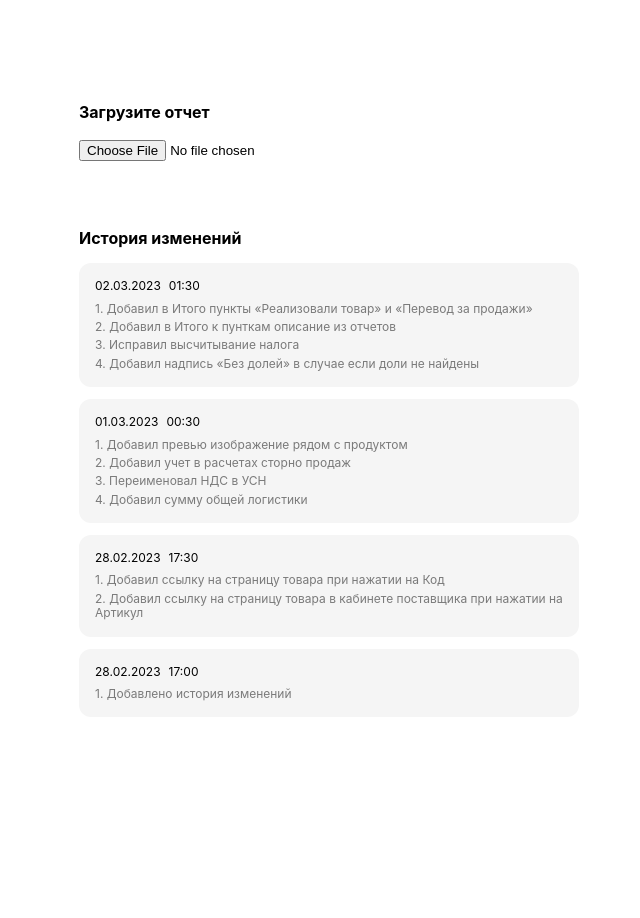
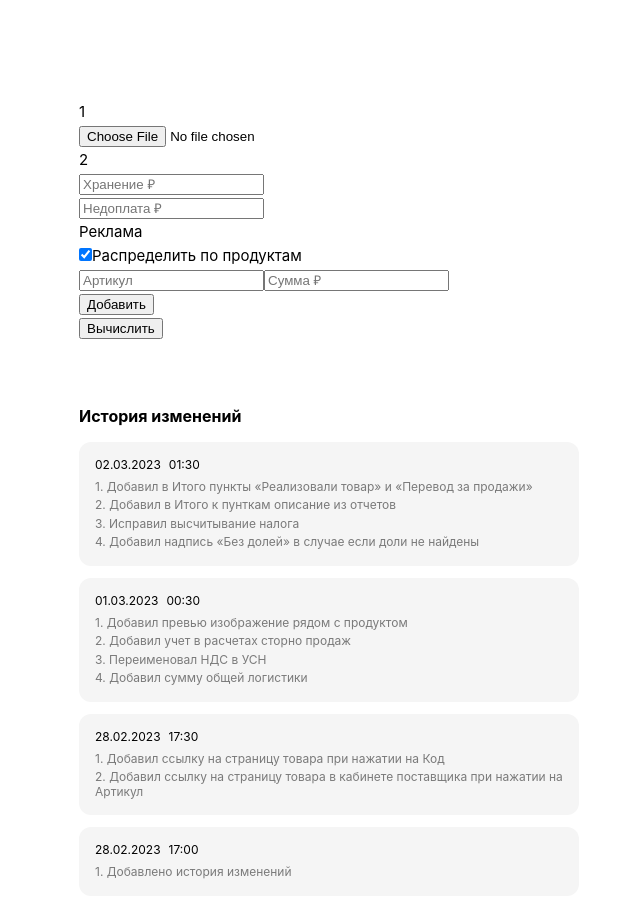
Before and after one commit to Dindro/marketplace-report, a Vue app: page / in a window 1280 px wide. Shown: the top 918 px of the page, without its empty margins (81-721 px from the left). Before the commit the page ends 817 px from the top, so only its background shows below. Built offline with nearby package versions, Linux system fonts and the light colour scheme.

Commit message:
add form

```diff
--- /dev/null
+++ b/src/components/Report/Form.vue
@@ -0,0 +1,80 @@
+<template>
+    <div class="form">
+        <div class="form__step">
+            <div class="form__counter">1</div>
+            <div class="form__controls">
+                <input type="file" @change="onChangeFile" />
+            </div>
+        </div>
+        <div class="form__step">
+            <div class="form__counter">2</div>
+            <div class="form__controls">
+                <div class="form__storage">
+                    <input v-model="storage" type="text" placeholder="Хранение ₽" />
+                </div>
+                <div class="form__underpayment">
+                    <input v-model="underpayment" type="text" placeholder="Недоплата ₽" />
+                </div>
+                <div class="form__ads">
+                    <FormAds @update="onUpdateFormAds" />
+                </div>
+            </div>
+        </div>
+        <div class="form__footer">
+            <button type="button" @click="calculate">Вычислить</button>
+        </div>
+    </div>
+</template>
+
+<script setup lang="ts">
+    import { ref, watch, type Ref } from 'vue';
+
+    import FormAds, { type IAdsStructure } from '@/components/Report/FormAds.vue';
+    import type { Maybe } from '@/types/common';
+
+    export interface IFormStructure {
+        file: ArrayBuffer;
+        storage: number;
+        underpayment: number;
+        ads: IAdsStructure;
+    }
+
+    const emit = defineEmits<{
+        (e: 'calculate', value: IFormStructure ): void
+    }>();
+
+    const file: Ref<Maybe<ArrayBuffer>> = ref(null);
+    const storage: Ref<string> = ref('');
+    const underpayment: Ref<string> = ref('');
+    let ads: Maybe<IAdsStructure> = null;
+
+    watch(file, calculate);
+
+    function onChangeFile(event: Event): void {
+        const target = event.target as HTMLInputElement;
+
+        if (!target.files?.length) return;
+        const targetFile = target.files[0];
+        const fileReader = new FileReader();
+        fileReader.onload = (event: ProgressEvent<FileReader>) => {
+            const data = event.target?.result;
+            if (data) file.value = data as ArrayBuffer;
+        };
+        fileReader.readAsBinaryString(targetFile);
+    }
+
+    function onUpdateFormAds(value: IAdsStructure): void {
+        ads = value;
+    }
+
+    function calculate(): void {
+        if (!file.value) return;
+
+        emit('calculate', {
+            file: file.value,
+            storage: 0,
+            underpayment: 0,
+            ads: ads as IAdsStructure,
+        });
+    }
+</script>
--- /dev/null
+++ b/src/components/Report/FormAds.vue
@@ -0,0 +1,90 @@
+<template>
+    <div class="ads">
+        <div class="ads__header">
+            <p class="ads__title">Реклама</p>
+            <div class="ads__way">
+                <input v-model="productWay" type="checkbox">
+                <span>Распределить по продуктам</span>
+            </div>
+        </div>
+
+        <div class="ads__body">
+            <div v-if="productWay" class="ads__product ads-product">
+                <div
+                    v-for="(ad, index) in ads"
+                    :key="index"
+                    class="ads-product__row"
+                >
+                    <input v-model="ad.article" type="text" placeholder="Артикул">
+                    <input v-model="ad.price" type="text" placeholder="Сумма ₽">
+                    <button v-if="ads.length > 1" type="button" @click="removeAd(index)">Удалить</button>
+                </div>
+                <button type="button" @click="addAd">Добавить</button>
+            </div>
+
+            <div v-else class="ads__total">
+                <input v-model="price" type="text" placeholder="Сумма ₽">
+            </div>
+        </div>
+    </div>
+</template>
+
+<script setup lang="ts">
+    import { ref, watch, type Ref } from 'vue';
+
+    export interface IAdStructure {
+        article: number;
+        price: number;
+    }
+
+    export interface IAdsStructure {
+        productWay: boolean;
+        ads: number | IAdStructure[];
+    }
+
+    interface IAd {
+        article: string;
+        price: string;
+    }
+
+    const emit = defineEmits<{
+        (e: 'update', value: IAdsStructure ): void
+    }>();
+
+
+    const productWay = ref(true);
+    const ads: Ref<IAd[]> = ref([]);
+    const price: Ref<string> = ref('');
+
+    watch(productWay, update);
+    watch(price, update);
+    watch(ads, update, { deep: true });
+
+    function addAd(): void {
+        ads.value.push({ article: '', price: '' });
+    }
+
+    function removeAd(index: number): void {
+        ads.value = ads.value.filter((ad, adIndex) => adIndex !== index);
+    }
+
+    function update(): void {
+        let adsResponse;
+
+        if (productWay.value) {
+            adsResponse = ads.value
+                .filter(ad => ad.article && ad.price)
+                .map(ad => ({ article: +ad.article, price: +ad.price }));
+        } else {
+            adsResponse = +price.value;
+        }
+
+        emit('update', {
+            productWay: productWay.value,
+            ads: adsResponse,
+        });
+    }
+
+    addAd();
+    update();
+</script>
--- a/src/views/ReportView.vue
+++ b/src/views/ReportView.vue
@@ -1,8 +1,7 @@
 <template>
     <div class="container product-info">
 
-        <p class="product-info__title">Загрузите отчет</p>
-        <input type="file" @change="onChangeFile">
+        <Form @calculate="onCalculate" />
 
         <div v-if="summary" class="product-info__block">
             <p class="product-info__title">Итого</p>
@@ -37,6 +36,7 @@ import UserFractionRepository from '@/infastructure/UserFractionRepository/UserF
 import UserRepository from '@/infastructure/UserRepository/UserRepository';
 import type { ISummaryReport, IFractionSummaryReport } from '@/use-cases/GetReportUseCase/IGetReportResponseModel';
 
+import Form, { type IFormStructure } from '@/components/Report/Form.vue';
 import Summary from '@/components/Report/Summary.vue';
 import FractionSummary from '@/components/Report/FractionSummary.vue';
 import VersionHistory from '@/components/Version/VersionHistory.vue';
@@ -45,20 +45,9 @@ import ProductPictureRepository from '@/infastructure/ProductPictureRepository/P
 const summary = ref<ISummaryReport>();
 const fractions: Ref<IFractionSummaryReport[]> = ref([]);
 
-function onChangeFile(event: Event) {
-    const target = event.target as HTMLInputElement;
-    const file = target.files?.[0];
-    if (file) {
-        const fileReader = new FileReader();
-        fileReader.onload = async (event: ProgressEvent<FileReader>) => {
-            const data = event.target?.result;
-            if (data) {
-                getProductActionByFile(data as ArrayBuffer);
-            }
-        };
-        fileReader.readAsBinaryString(file);
-    }
-};
+function onCalculate(form: IFormStructure): void {
+    getProductActionByFile(form.file);
+}
 
 async function getProductActionByFile(file: ArrayBuffer) {
     const detailRepository = new ReportDetailRepository(file);
```
